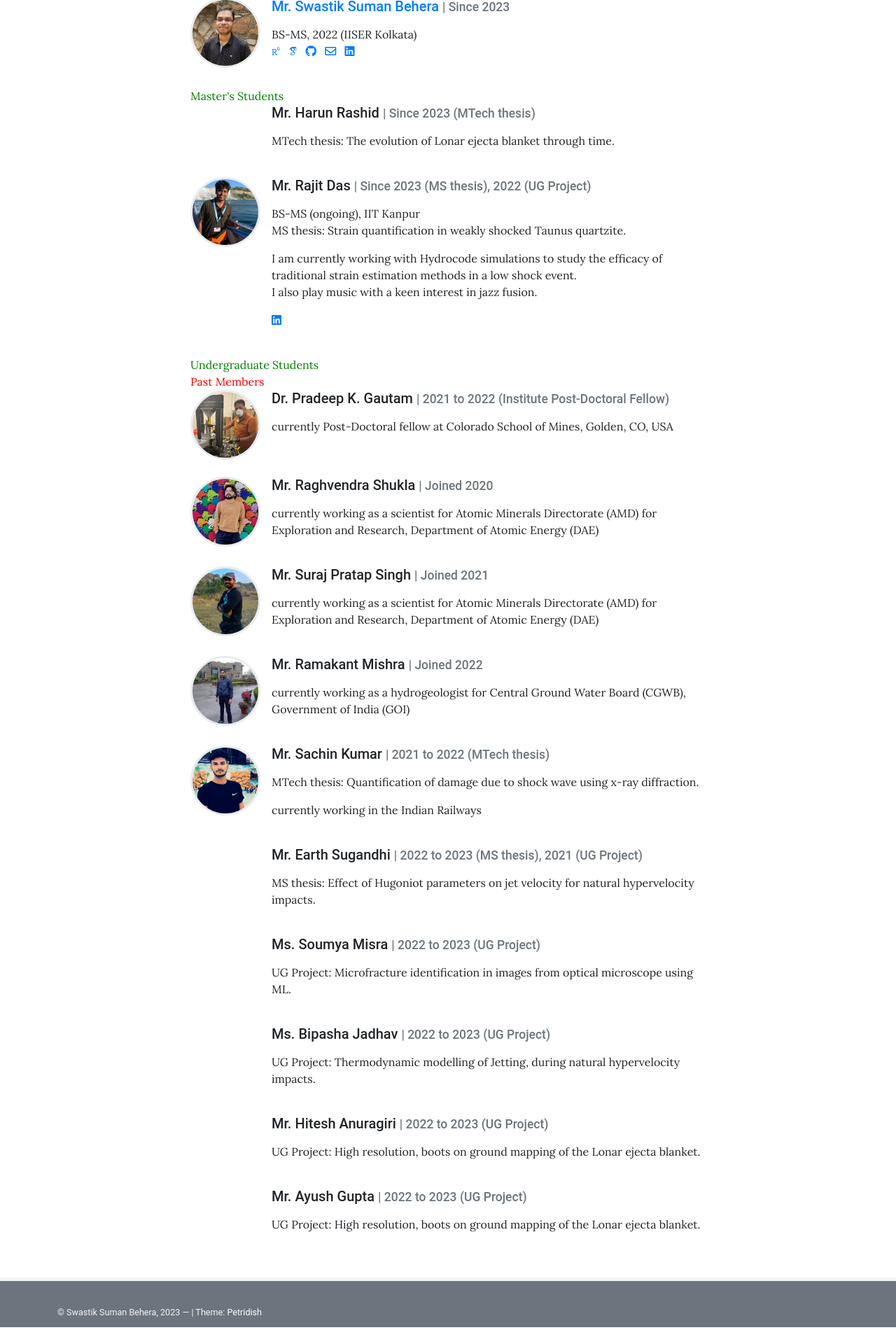
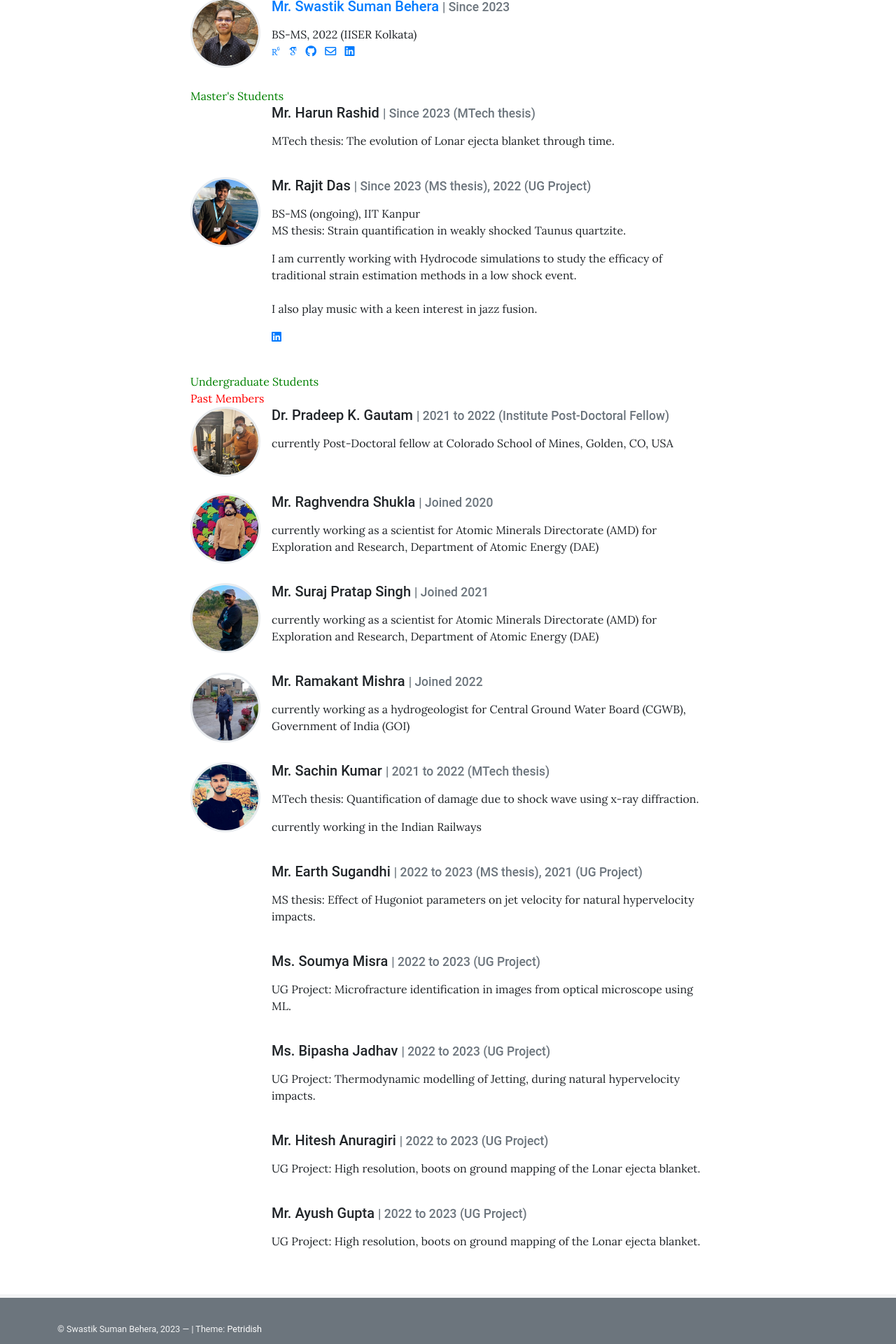
Before and after one commit to swastiksumanbehera/asg_iitk, a Jekyll site: the page built from pages/team.md, in a window 1280 px wide. Shown: the part 1374-3294 px from the top of the page at 70% size. Built offline with Jekyll 4.4.1, drawn with Linux system fonts in a browser that asks for light colours; some web fonts are replaced; before the commit the page ends 3270 px from its top, so only the background shows below that.

```diff
--- a/_data/team.yml
+++ b/_data/team.yml
@@ -143,7 +143,7 @@
   qualification: BS-MS (ongoing), IIT Kanpur
   linkedin: rajit-das-02b4271a9?utm_source=share&utm_campaign=share_via&utm_content=profile&utm_medium=ios_app
   duration: Since 2023 (MS thesis), 2022 (UG Project)
-  description: I am currently working with Hydrocode simulations to study the efficacy of traditional strain estimation methods in a low shock event. <br> I also play music with a keen interest in jazz fusion.
+  description: I am currently working with Hydrocode simulations to study the efficacy of traditional strain estimation methods in a low shock event. <br> <br>I also play music with a keen interest in jazz fusion.
   image: assets/theme/images/RajitD.jpg
   researchT: >
     MS thesis: Strain quantification in weakly shocked Taunus quartzite.
```
